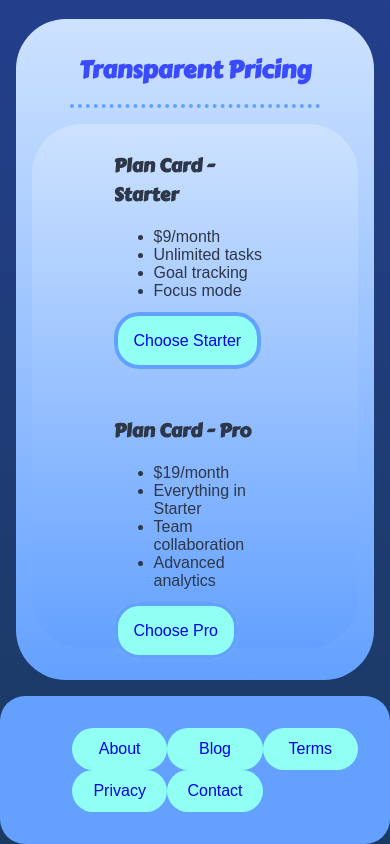
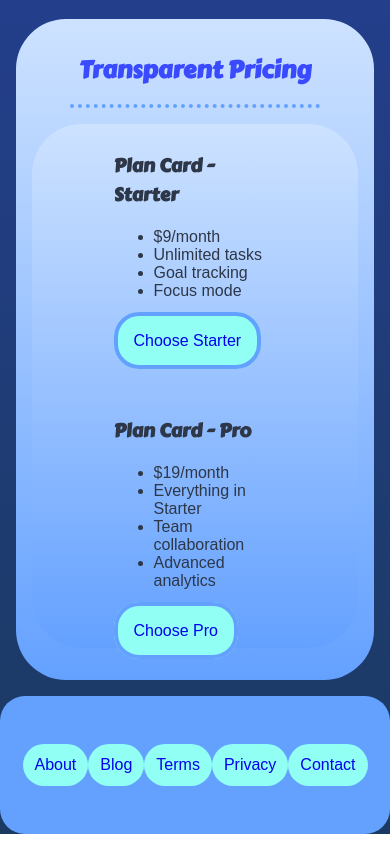
Before and after one commit to gselfrid/BrightPath-example, a plain HTML site: page index.html in a window 390 px wide. Shown: the part 2292-3136 px from the top of the page. Drawn offline with Linux system fonts and the light colour scheme; a web font is replaced by a local one.

Commit message:
Update styles.css

```diff
--- a/styles.css
+++ b/styles.css
@@ -245,10 +245,10 @@ footer a{
     }
 
     footer ul{
-        margin: auto;
+        margin-left: -2.5rem;
         justify-content: center;
         display: grid;
-        grid-template-columns: 1fr 1fr 1fr;
+        grid-template-columns: 1fr 1fr 1fr 1fr 1fr;
         text-align: center;
       }
   }
```
